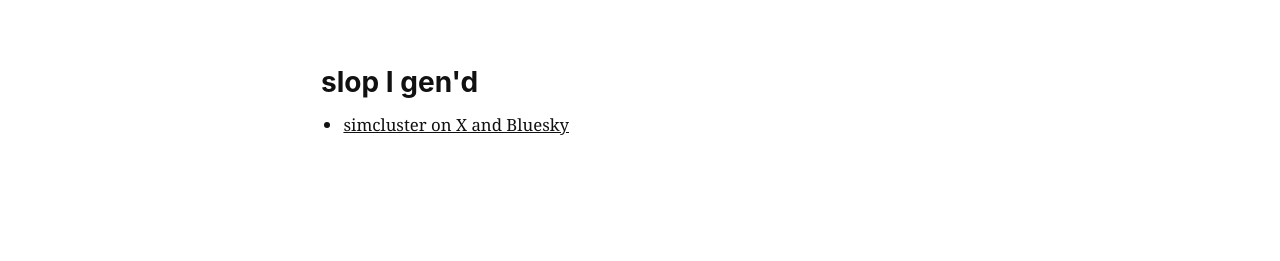
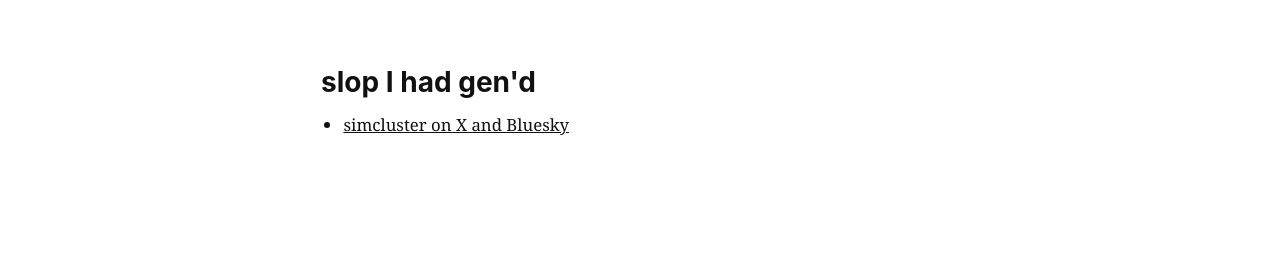
Before and after one commit to forthrast-com/slop-serve, a Jekyll site: the page built from index.html, in a window 1280 px wide. Shown: the top 261 px of the page. Built offline with Jekyll 4.4.1, drawn with Linux system fonts in a browser that asks for light colours.

Commit message:
Update homepage title to "slop I had gen'd"
https://claude.ai/code/session_01SRZFoXSd7WPAs4H4GX8UeT

```diff
--- a/index.html
+++ b/index.html
@@ -3,7 +3,7 @@ title: slop
 layout: default
 ---
 
-<h1>slop I gen'd</h1>
+<h1>slop I had gen'd</h1>
 
 <ul>
 {% assign posts = site.pages | where_exp: "p", "p.path contains 'posts/'" | sort: "name" %}
```
